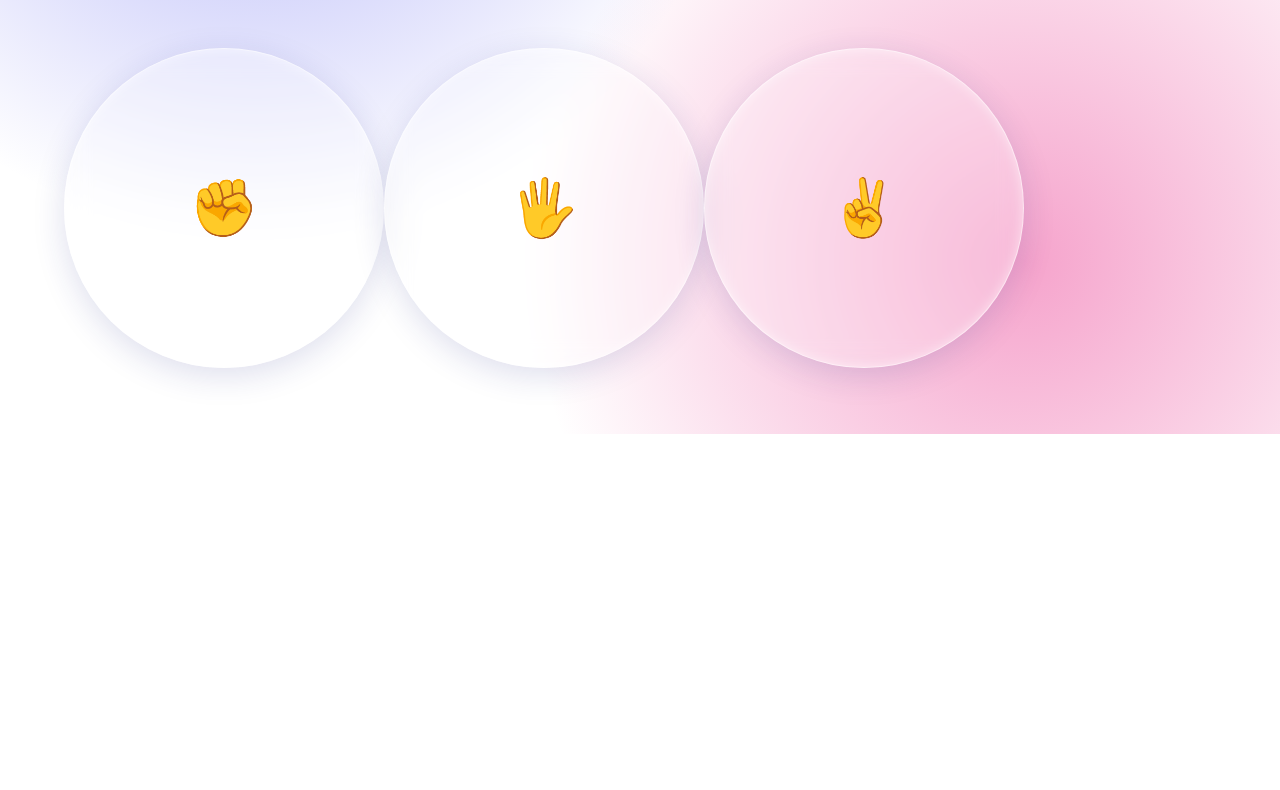
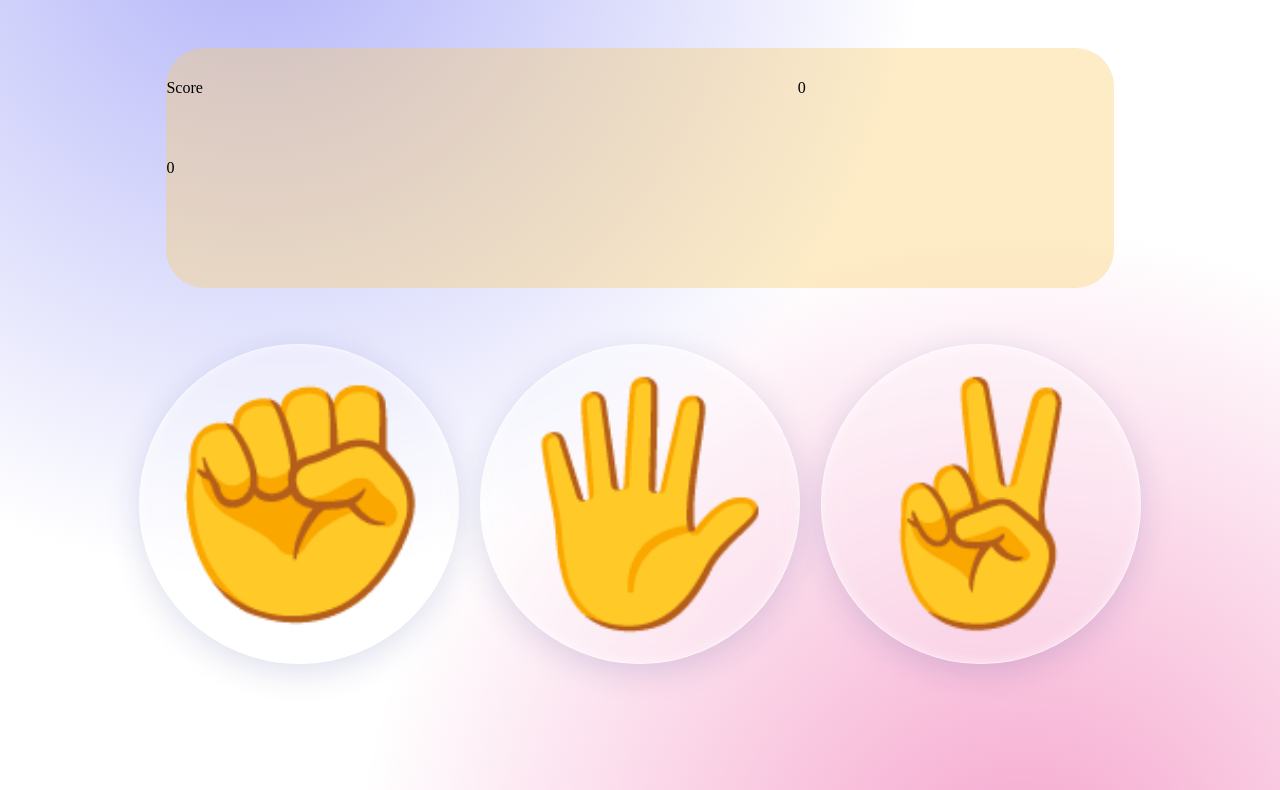
Before and after one commit to CarbonToSilicon/programming-learning, a plain HTML site: page Javascript/10-function-rock_paper_scissor-js.html in a window 1280 px wide. Shown: the part 430-1220 px from the top of the page. Before the commit the page ends 864 px from the top, so only its background shows below. Drawn offline with Linux system fonts and the light colour scheme; a web font is replaced by a local one.

Commit message:
learning js objects

```diff
--- a/Javascript/10-function-rock_paper_scissor-js.html
+++ b/Javascript/10-function-rock_paper_scissor-js.html
@@ -12,8 +12,9 @@
         background-image:
             radial-gradient(circle at 20% 20%, rgba(99, 102, 241, 0.5) 0%, transparent 40%),
             radial-gradient(circle at 80% 80%, rgba(236, 72, 153, 0.5) 0%, transparent 40%);
-        min-height: 100vh;
+        height: 200vh;
         background-repeat: no-repeat;
+
     }
 
     .rubik-glitch-regular {
@@ -30,9 +31,8 @@
         align-items: center;
         flex-wrap: wrap;
         height: fit-content;
-        width:fit-content;
-        margin-right:5vw;
-        margin-left: 5vw;
+        margin-right:10vw;
+        margin-left: 10vw;
     }
 
     /* .btn {
@@ -50,7 +50,7 @@
         width: 25vw;
         height: 25vw;
         border-radius: 50%;
-        font-size: 3.5rem;
+        font-size: 18vw;
         cursor: pointer;
 
         /* 1. Semi-transparent white fill */
@@ -79,19 +79,43 @@
             0 12px 40px 0 rgba(31, 38, 135, 0.25),
             inset 0 0 18px 0 rgba(255, 255, 255, 0.7);
     }
+
+    .result-container {
+        height: 30vh;
+        border-radius: 3vw;
+        margin-left: 13vw;
+        margin-right: 13vw;
+        margin-top: 7vh;
+        margin-bottom: 7vh;
+        display: grid;
+        align-items: center;
+        justify-content: space-around;
+        background: rgba(250, 203, 102, 0.37);
+        grid-template-columns: repeat(3, 1fr);
+        grid-template-rows: repeat(3, 1fr);
+        grid-template-areas:
+        "aaa"
+        "bcd"
+        "bcd";
+    }
+
+    }
   </style>
 </head>
 <body>
   <h2 class="rubik-glitch-regular"> Rock Paper Scissors </h2>
 
   <section class="result-container">
-
+    <span class="title">Score</span>
+    <span class="line"></span>
+    <div id="computerScore" class="score score1"></div>
+    <div id="userScore" class="score score2"></div>
   </section>
 
   <section class="play-container">
     <button class="btn btn1" onclick="playGame('Rock');">✊</button>
 
-    <button class="btn btn2" onclick="playGame('Paper');"> 🖐️</button>
+    <button class="btn btn2" onclick="playGame('Paper');">🖐️</button>
 
     <button class="btn btn3" onclick="playGame('Scissors');">✌️</button>
   </section>
@@ -124,6 +148,15 @@
         }
         alert(`You picked ${userMove}.\n Computer picked ${computerMove}.\n ${result}`)
     }
+
+    let c_Score = "0";
+    let com_displayScore = document.getElementById("computerScore");
+    com_displayScore.textContent = c_Score;
+
+    let u_Score = "0";
+    let user_displayScore = document.getElementById("userScore");
+    user_displayScore.textContent = u_Score;
+
   </script>
 </body>
 </html>
```
Also changed, not shown: Javascript/11-objects.js (added, +31 -0 lines).
